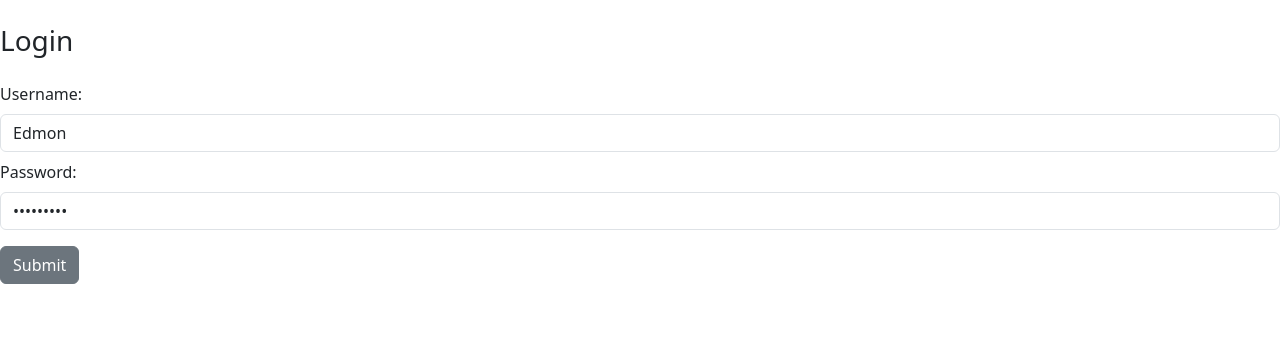
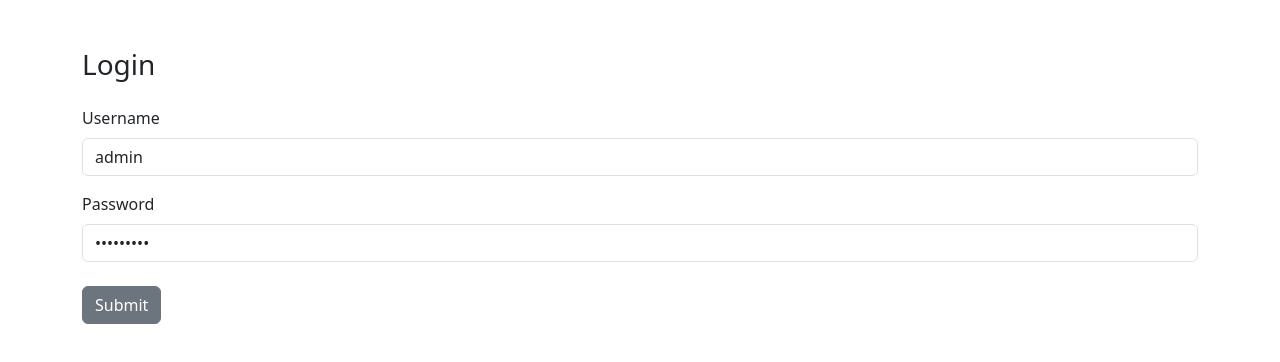
Before and after one commit to EdmonGM/Computer-Repairs-Frontend, a React (Vite) app: page /login in a window 1280 px wide. Shown: the top 362 px of the page. Built offline with nearby package versions, Linux system fonts and the light colour scheme.

Commit message:
Used InputField component to simplify code

```diff
--- a/src/pages/Login.tsx
+++ b/src/pages/Login.tsx
@@ -1,7 +1,8 @@
-import { SubmitHandler, useForm } from "react-hook-form";
+import { FormProvider, SubmitHandler, useForm } from "react-hook-form";
 import { useNavigate } from "react-router-dom";
-import { useMutation } from "@tanstack/react-query";
+import { useMutation, useQueryClient } from "@tanstack/react-query";
 import { LoginHandler } from "../app/api";
+import InputField from "../components/InputField";
 
 type Inputs = {
   username: string;
@@ -10,16 +11,24 @@ type Inputs = {
 
 export default function Login() {
   const navigate = useNavigate();
+  const queryClient = useQueryClient();
 
+  const methods = useForm<Inputs>({
+    defaultValues: {
+      username: "admin",
+      password: "123123123",
+    },
+  });
   const {
-    register,
     handleSubmit,
     formState: { errors },
-  } = useForm<Inputs>();
+  } = methods;
 
   const { mutateAsync: loginMutation } = useMutation({
     mutationFn: ({ username, password }: Inputs) =>
       LoginHandler(username, password),
+    onSuccess: () =>
+      queryClient.invalidateQueries({ queryKey: ["current_user"] }),
   });
 
   const onSubmit: SubmitHandler<Inputs> = async (data) => {
@@ -28,39 +37,41 @@ export default function Login() {
   };
 
   return (
+    <div className="container my-5">
       <div className="my-4">
         <h3>Login</h3>
+        <FormProvider {...methods}>
           <form onSubmit={handleSubmit(onSubmit)} className="my-4">
-        <div className="my-2">
-          <label htmlFor="InputUsername" className="form-label">
-            Username:
-          </label>
-          <input
-            type="text"
-            className="form-control"
-            defaultValue="Edmon"
-            id="InputUsername"
-            {...register("username", {
-              required: true,
-              minLength: 4,
-              maxLength: 18,
-            })}
+            <InputField<Inputs>
+              name="username"
+              label="Username"
+              placeholder="Enter Your Username"
+              defaultValue="admin"
+              rules={{
+                required: { value: true, message: "This field is required!" },
+                minLength: {
+                  value: 4,
+                  message: "Username should not be less than 4 letters",
+                },
+                maxLength: {
+                  value: 18,
+                  message: "Username should not be more than 18 letters",
+                },
+              }}
             />
-          {errors.username && <p className="text-danger fst-italic">Error</p>}
-        </div>
-        <div className="my-2">
-          <label htmlFor="InputPassword" className="form-label">
-            Password:
-          </label>
-          <input
+            <InputField
+              name="password"
               type="password"
-            className="form-control"
+              label="Password"
+              placeholder="Enter Your Password"
               defaultValue="123123123"
-            id="InputPassword"
-            {...register("password", { required: true })}
+              rules={{
+                required: {
+                  value: true,
+                  message: "Password should not be less than 8 letters",
+                },
+              }}
             />
-          {errors.password && <p className="text-danger fst-italic">Error</p>}
-        </div>
             <button
               type="submit"
               className="btn btn-secondary my-2"
@@ -69,6 +80,8 @@ export default function Login() {
               Submit
             </button>
           </form>
+        </FormProvider>
+      </div>
     </div>
   );
 }
```
Lines whose indentation alone changed are shown as unchanged.
